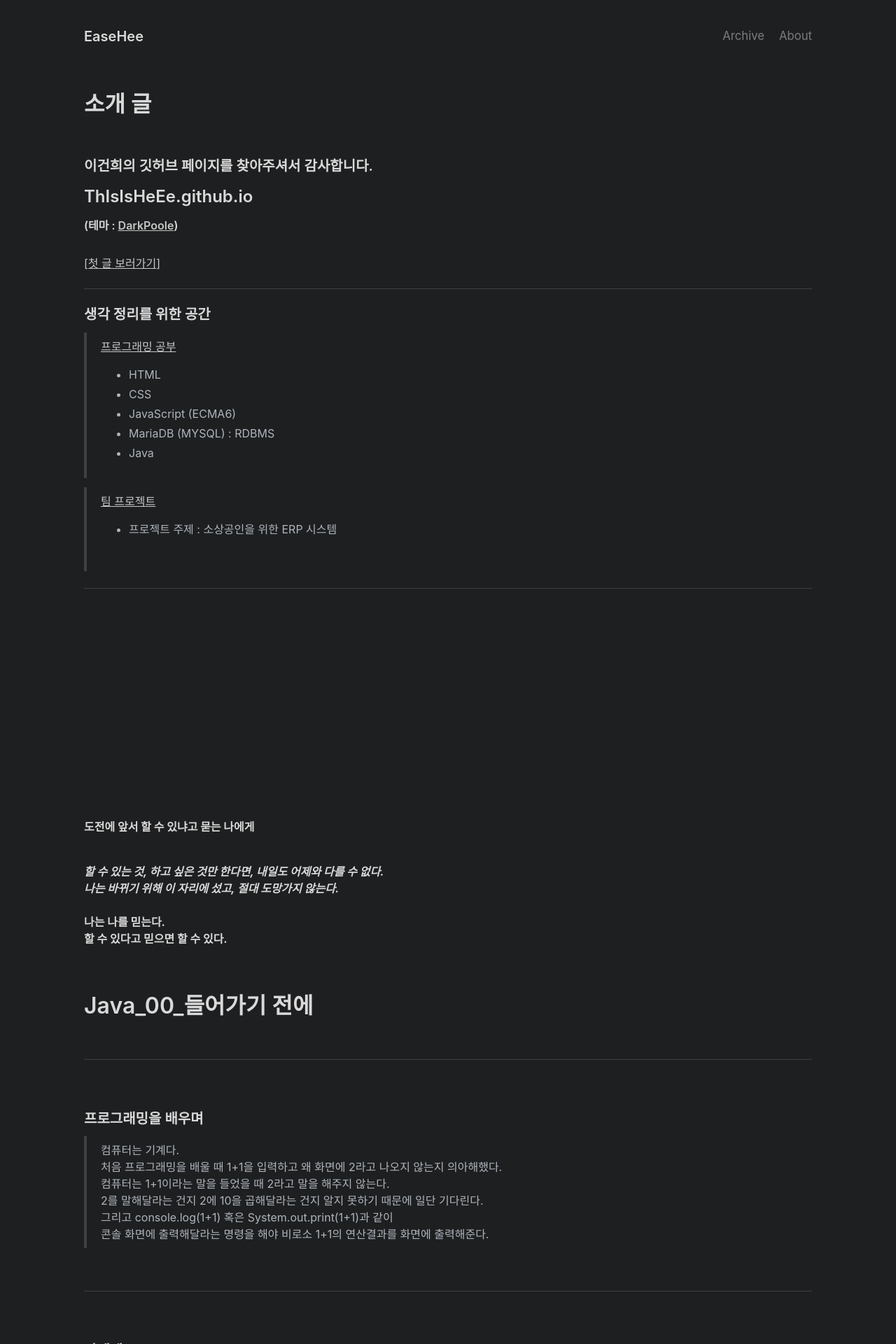
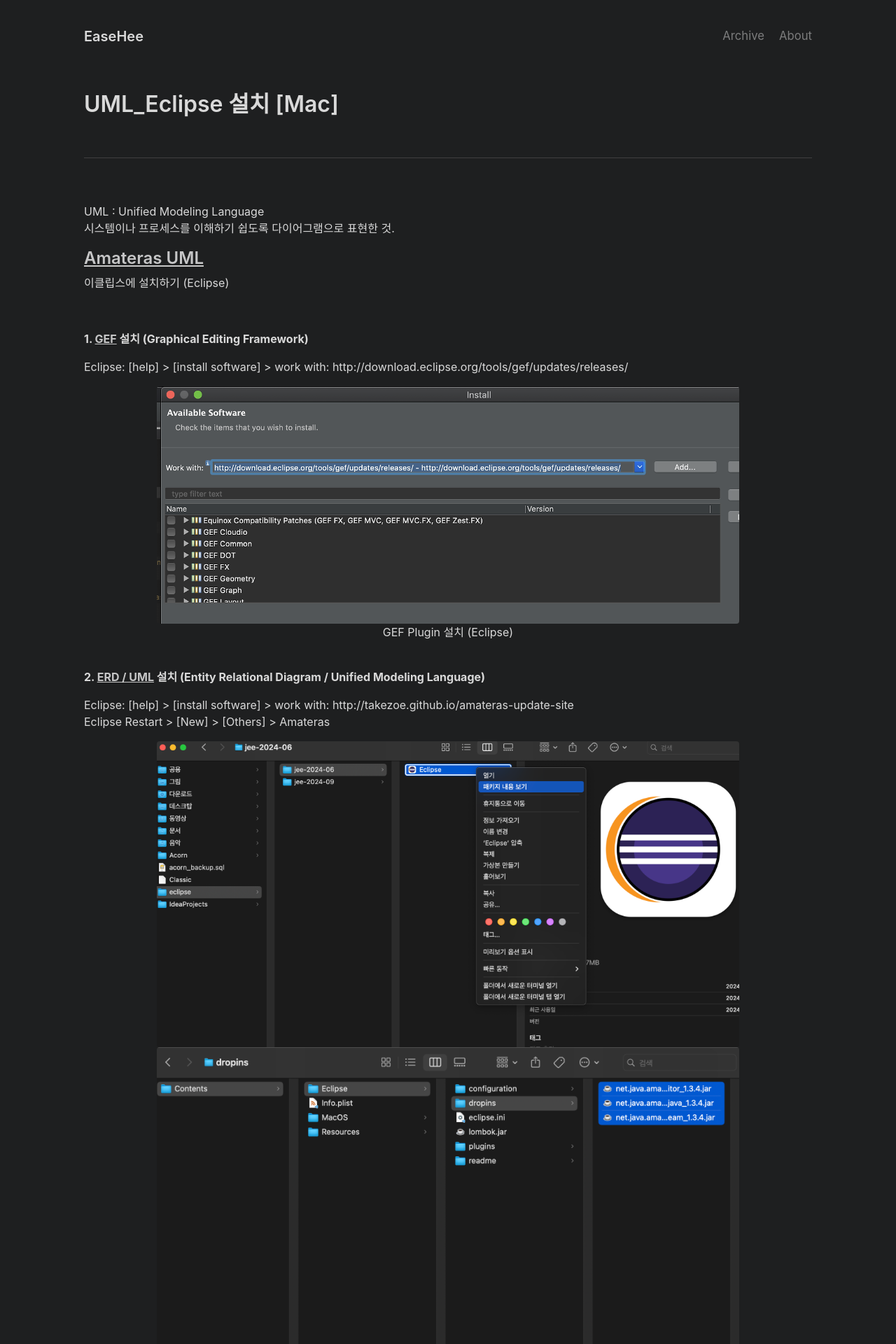
Before and after one commit to EaseHee/EaseHee.github.io, a Jekyll site: the page built from index.html, in a window 1280 px wide. Shown: the top 1920 px of the page at 70% size. Built offline with Jekyll 4.4.1, drawn with Linux system fonts in a browser that asks for light colours; the list of posts is cut into pages by our own code; some of the changed text lies outside the part shown.

Commit message:
Install UML Plugin Guide (Eclipse)
실행 불가 오류

```diff
--- /dev/null
+++ b/_posts/contents_08_Diagram/0000-01-01-UML.md
@@ -0,0 +1,76 @@
+---
+layout: post
+title: "UML_Eclipse 설치 [Mac]"
+date: 0000-01-01
+categories: blog
+---
+
+<br>
+
+---
+<br>
+
+UML : Unified Modeling Language <br>
+시스템이나 프로세스를 이해하기 쉽도록 다이어그램으로 표현한 것.
+
+
+## [Amateras UML](https://ko.osdn.net/projects/amateras/releases)
+이클립스에 설치하기 (Eclipse) <br>
+
+<br>
+
+**1. [GEF](http://download.eclipse.org/tools/gef/updates/releases/) 설치 (Graphical Editing Framework)** <br>
+
+Eclipse: [help] >  [install software] > work with: http://download.eclipse.org/tools/gef/updates/releases/
+
+<div class="text-center">
+    <img src="/assets/Install_GEF_Eclipse.png" class="image-responsive"/>
+    <span>
+        GEF Plugin 설치 (Eclipse)<br>
+    </span>
+</div>
+
+
+<br>
+
+**2. [ERD / UML](http://takezoe.github.io/amateras-update-site) 설치 (Entity Relational Diagram / Unified Modeling Language)** <br>
+
+Eclipse: [help] >  [install software] > work with: http://takezoe.github.io/amateras-update-site
+<br>
+Eclipse Restart > [New] > [Others] > Amateras
+<br>
+
+<div class="text-center">
+    <img src="/assets/Install_UML_Eclipse_Folder01.png" class="image-responsive"/>
+    <img src="/assets/Install_UML_Eclipse_Folder02.png" class="image-responsive"/>
+    <span>
+        Amateras UML 플러그인 Eclipse 실행 패키지 폴더 내 dropins에 복사<br>
+    </span>
+</div>
+<br>
+
+[플러그인 파일]
+<br> 1.
+[net.java.amateras.umleditor_1.3.4.jar](/assets/net.java.amateras.umleditor_1.3.4.jar)
+<br> 2.
+[net.java.amateras.umleditor.java_1.3.4.jar](/assets/net.java.amateras.umleditor.java_1.3.4.jar)
+<br> 3.
+[net.java.amateras.xstream_1.3.4](/assets/net.java.amateras.xstream_1.3.4)
+
+<br>
+
+
+**3. 실행**
+<br> 1. Eclipse: [Window] > [Show View] > [Others]
+<br> 2. [Amateras UML] > [Stack Trace Sample]
+<br> 3. 화면 우측 [Stack Trace Sample] 탭 > ['i' 모양 아이콘 : generate 버튼] 선택 > 프로젝트 / 패키지를 선택
+
+
+
+<br>
+
+
+---
+
+[이미지 출처 | 참고 사이트] <br>
+[maykim51.tistory.com](https://maykim51.tistory.com/entry/%EC%84%A4%EC%B9%98%EB%B0%A9%EB%B2%95-Amateras-UML-%EB%A7%A5%EB%B6%81-Eclipse%EC%97%90-%EC%84%A4%EC%B9%98%ED%95%98%EA%B8%B0)
--- a/_sass/_layout.scss
+++ b/_sass/_layout.scss
@@ -3,6 +3,11 @@
 // Styles for managing the structural hierarchy of the site.
 
 .container {
+  // 직접 설정 : overflow & nowrap
+  white-space: nowrap;
+  overflow-x: scroll;
+
+  // 기본 설정
   width: 85%;
   padding-left: var(--spacer-2);
   padding-right: var(--spacer-2);
```
Also changed, not shown: assets/Install_GEF_Eclipse.png (added), assets/Install_UML_Eclipse.png (added), assets/Install_UML_Eclipse_Folder01.png (added), assets/Install_UML_Eclipse_Folder02.png (added), 3 other files.
